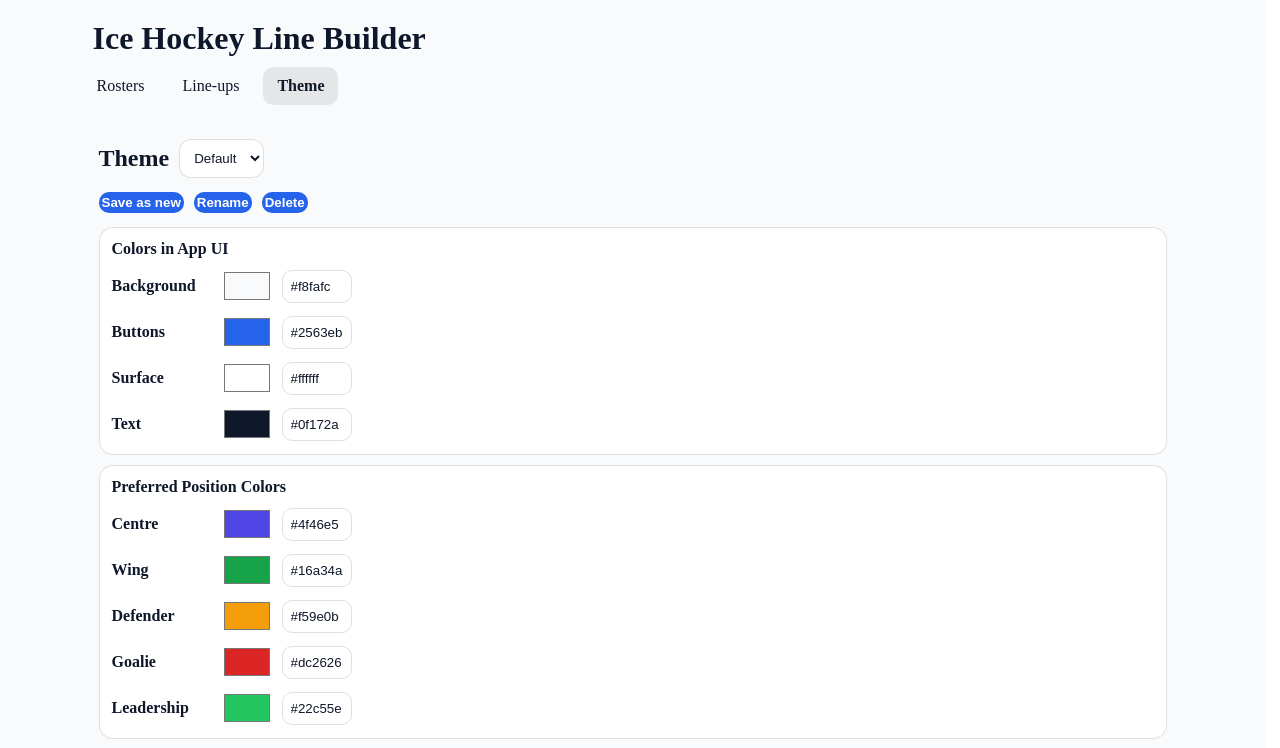
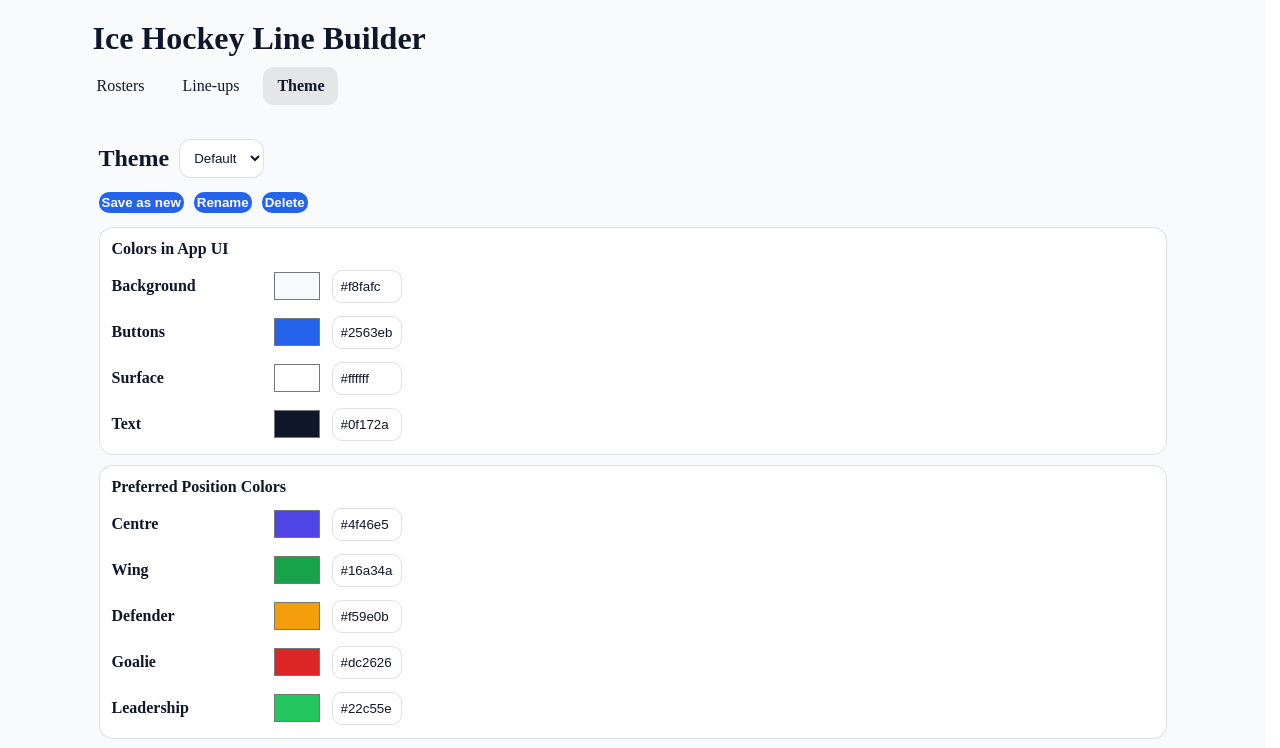
Before and after one commit to Newik83CZ/IceHockeyLineBuilder, a React (Vite) app: page /theme in a window 1280 px wide. Shown: the top 748 px of the page. Built offline with nearby package versions, Linux system fonts and the light colour scheme.

Commit message:
Fixing layout

```diff
--- a/src/index.css
+++ b/src/index.css
@@ -286,7 +286,7 @@ textarea:focus {
 
   @media (max-width: 800px) and (orientation: portrait) {
     .colorRow {
-      grid-template-columns: 100 50 70 !important;
+      grid-template-columns: 150 50 70 !important;
       grid-auto-rows: auto;
     }
 
--- a/src/pages/Theme.jsx
+++ b/src/pages/Theme.jsx
@@ -263,7 +263,7 @@ function ColorRow({ label, value, onChange }) {
       className="colorRow"
       style={{
         display: "grid",
-        gridTemplateColumns: "100px 50px 70px",
+        gridTemplateColumns: "150px 50px 70px",
         gap: 10,
         alignItems: "center",
         minWidth: 0,
```
